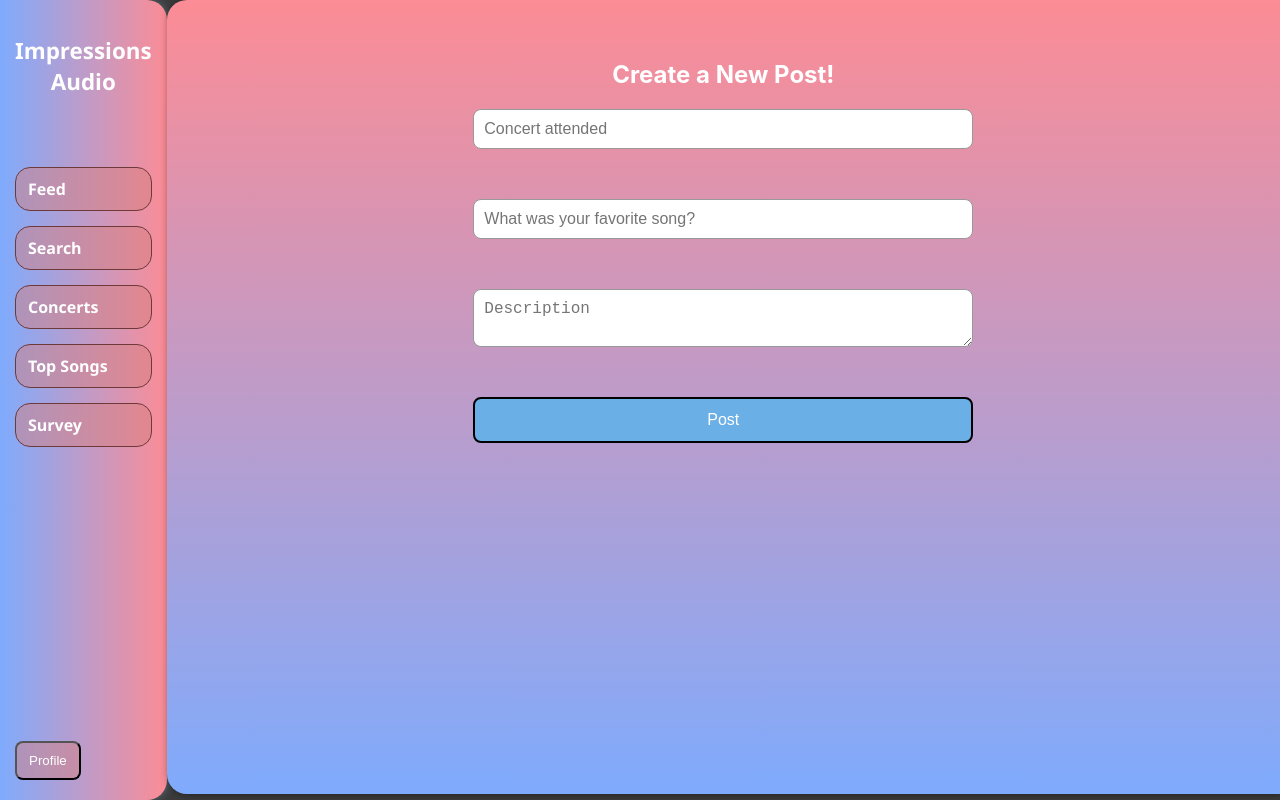
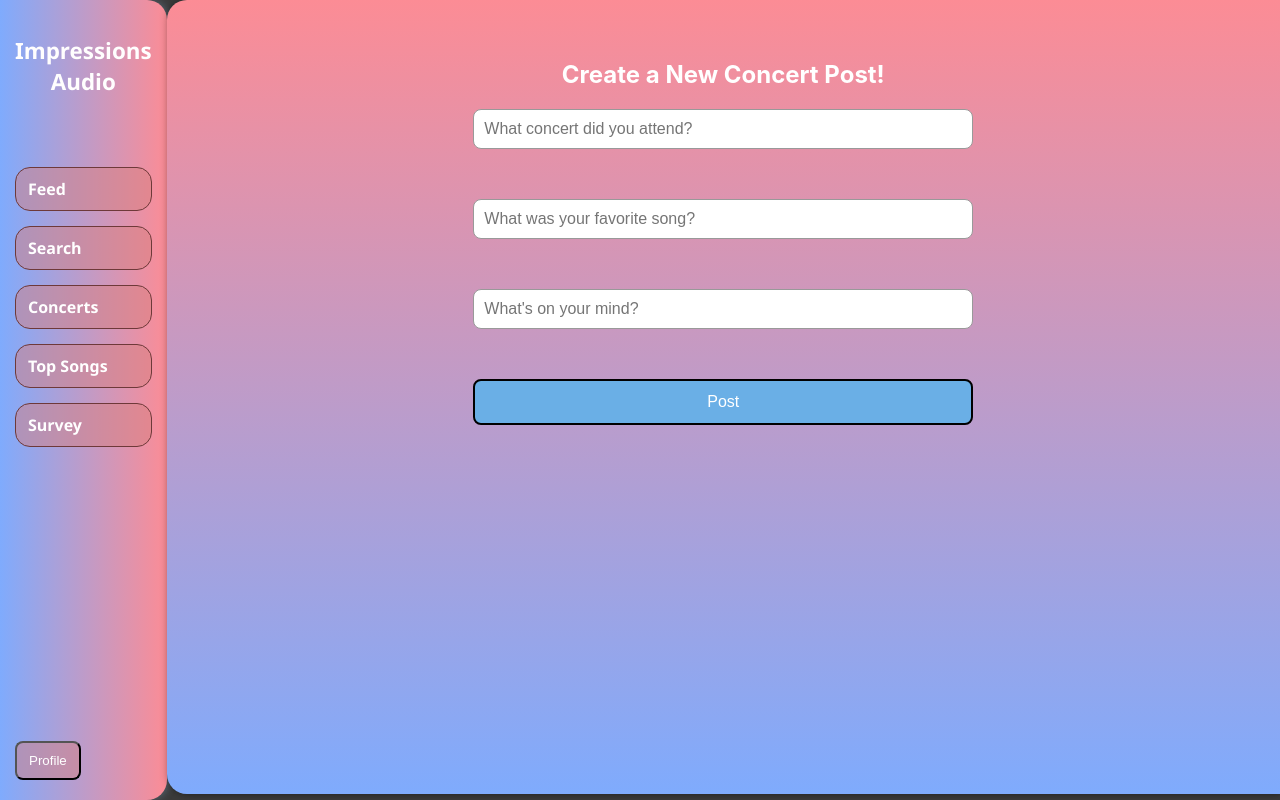
Before and after one commit to CSC-3380-Spring-2025/Team-13, a React (Create React App) app in the folder my-app/: page /Create in a window 1280 px wide. Built offline with nearby package versions, Linux system fonts and the light colour scheme.

Commit message:
clean create post page

```diff
--- a/my-app/src/pages/CreatePost.tsx
+++ b/my-app/src/pages/CreatePost.tsx
@@ -37,14 +37,14 @@ const CreatePost: React.FC = () => {
 
   return (
     <div className="create-post-container">
-      <h2>Create a New Post!</h2>
+      <h2>Create a New Concert Post!</h2>
       <form onSubmit={handleSubmit}>
         {username && (
-          <p className='post-username'><strong>Posting as: {username}</strong></p>
+          <p className='post-username'><strong>@{username}</strong></p>
         )}
         <input
           type="text"
-          placeholder="Concert attended"
+          placeholder="What concert did you attend?"
           value={concert}
           onChange={(e) => setConcert(e.target.value)}
           required
@@ -56,8 +56,8 @@ const CreatePost: React.FC = () => {
           onChange={(e) => setSongClip(e.target.value)}
           required
         /><br />
-        <textarea
-          placeholder="Description"
+        <input
+          placeholder="What's on your mind?"
           value={extraContent}
           onChange={(e) => setExtraContent(e.target.value)}
         /><br />
--- a/my-app/src/styles/CreatePost.css
+++ b/my-app/src/styles/CreatePost.css
@@ -48,4 +48,5 @@
 
 .post-username{
     color: white;
+    font-size: 1.2rem;
 }
```
